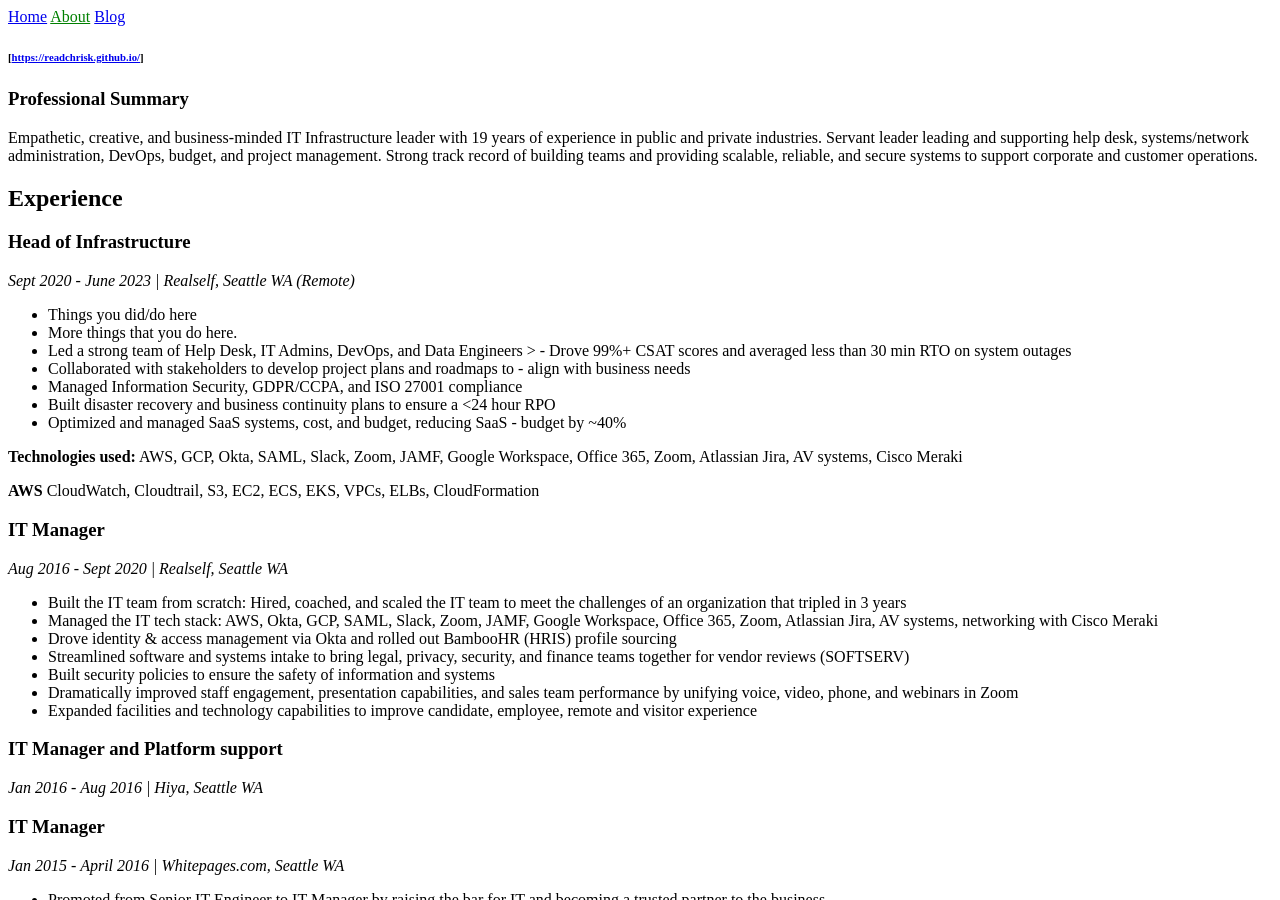
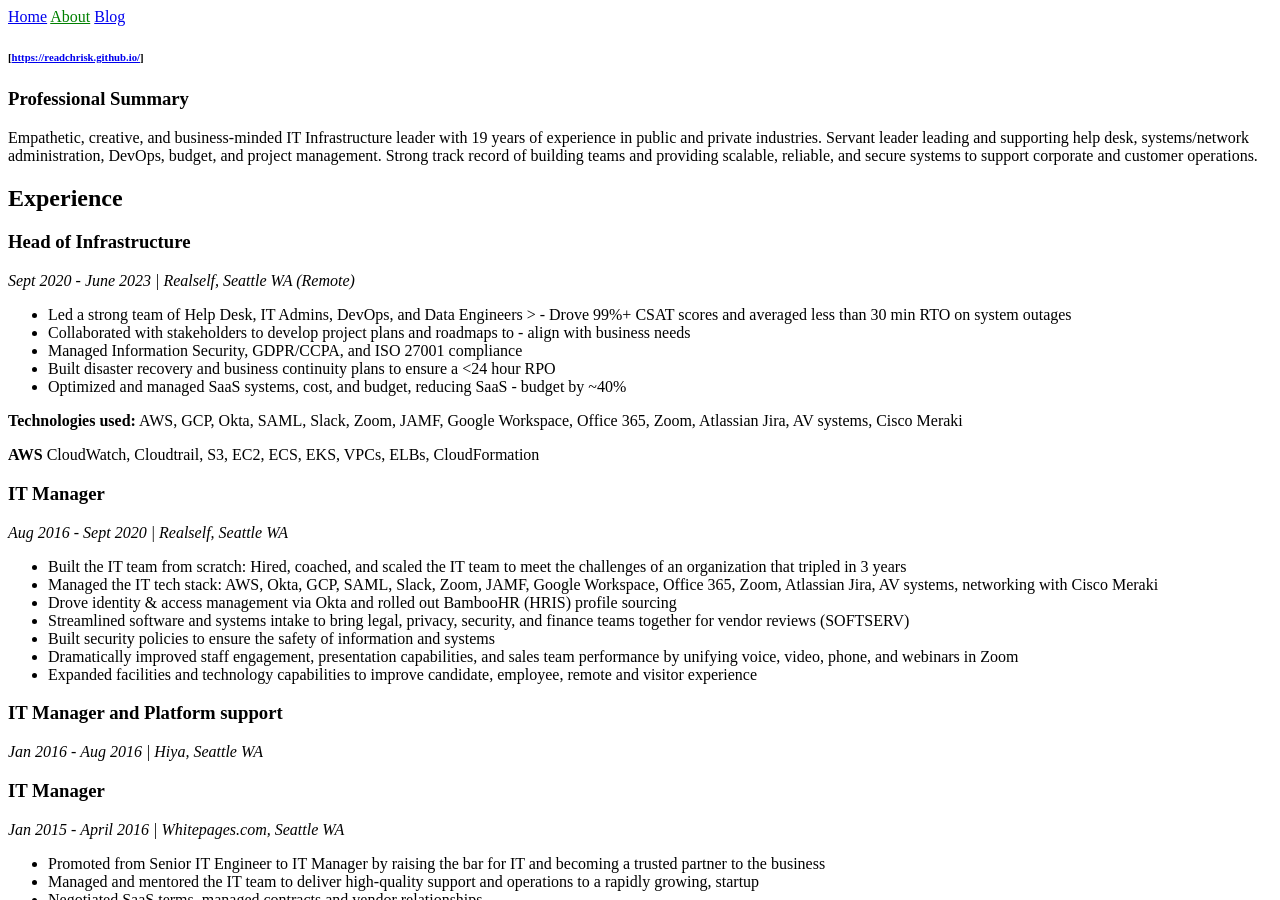
Before and after one commit to readchrisk/readchrisk.github.io, a Jekyll site: the page built from about.md, in a window 1280 px wide and 900 px high. Built offline with Jekyll 4.4.1, drawn with Linux system fonts in a browser that asks for light colours.

Commit message:
fixed resume

```diff
--- a/about.md
+++ b/about.md
@@ -20,8 +20,6 @@
 ### Head of Infrastructure
 *Sept 2020 - June 2023 | Realself, Seattle WA (Remote)*
 
-- Things you did/do here
-- More things that you do here.
 - Led a strong team of Help Desk, IT Admins, DevOps, and Data Engineers > - Drove 99%+ CSAT scores and averaged less than 30 min RTO on system outages
 - Collaborated with stakeholders to develop project plans and roadmaps to - align with business needs
 - Managed Information Security, GDPR/CCPA, and ISO 27001 compliance
```
